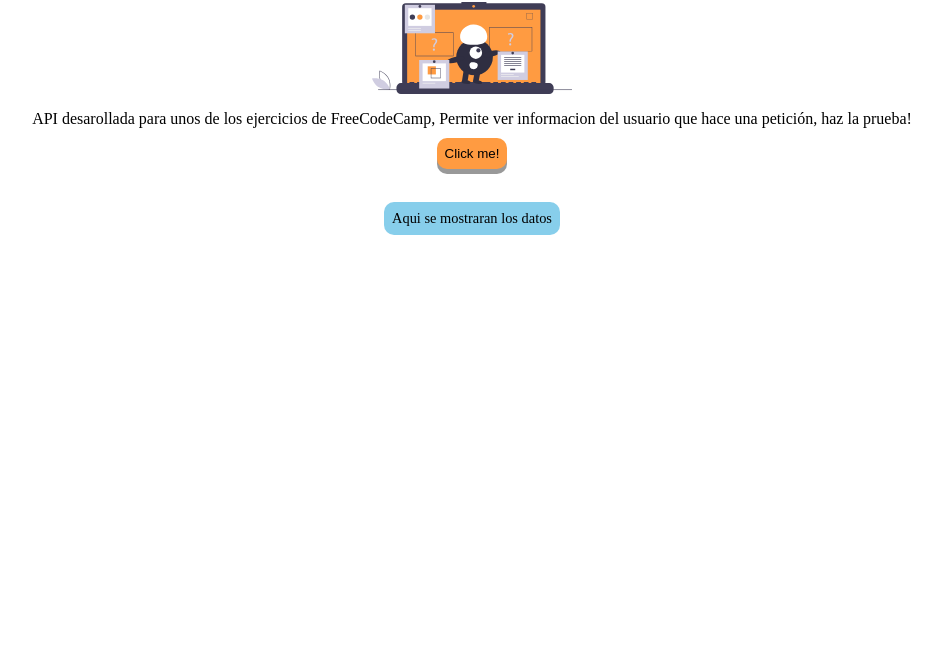
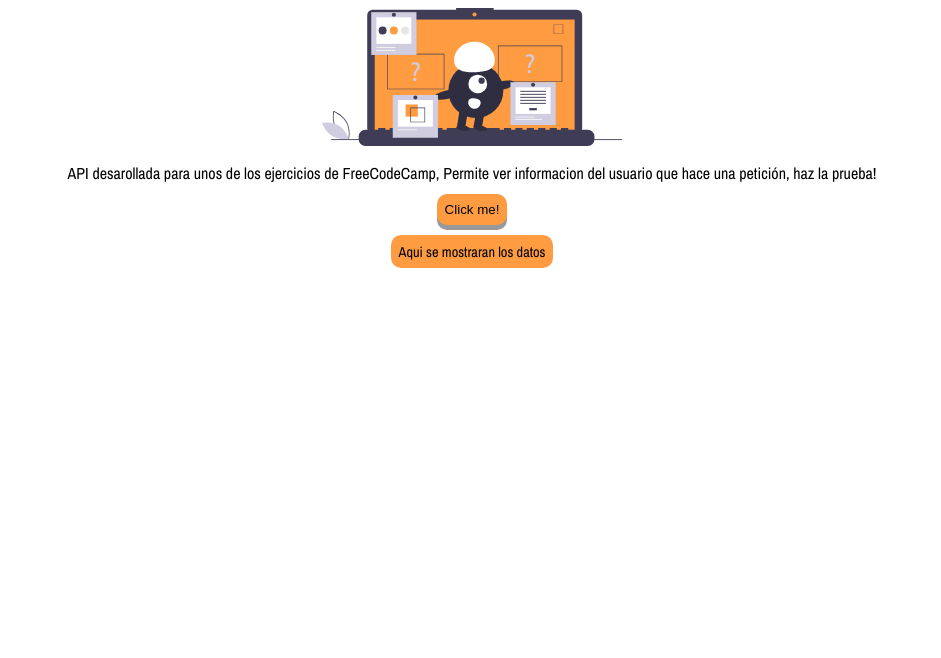
Before and after one commit to illich570/whoami-api, a website: page public/views/index.html in a window 1280 px wide. Shown: the part 69-727 px from the top of the page, without its empty margins (168-1109 px from the left). Drawn offline with nearby package versions, Linux system fonts and the light colour scheme.

Commit message:
[ADD] font added

```diff
--- a/public/css/index.css
+++ b/public/css/index.css
@@ -16,9 +16,10 @@ a{
 
 body{
   background: var(--bg-color);
+  font-family: 'Archivo Narrow', sans-serif;
 }
 img{
-  width: 200px;
+  width: 80%;
 }
 
 .header{
@@ -45,13 +46,14 @@ img{
 
 .container__card{
   font-size: 0.9rem;
-  background: skyblue;
+  background:var(--primary-color);
   display: flex;
   flex-direction: column;
   justify-content: center;
   align-items: center;
   padding: 0.5rem;
   border-radius: 10px;
+  line-height: 1.1rem;
 }
 
 .container__button{
@@ -96,7 +98,7 @@ img{
 
 @media only screen and (min-device-width: 426px){
 
-  .container__card{
-    margin-top: 1.5rem;
+  img{
+    max-width: 300px;
   }
 }
--- a/public/views/index.html
+++ b/public/views/index.html
@@ -8,6 +8,9 @@
   <link rel="icon" type="image/png" sizes="32x32" href="/assets/favicon-32x32.png">
   <link rel="icon" type="image/png" sizes="16x16" href="/assets/favicon-16x16.png">
   <link rel="manifest" href="/assets/site.webmanifest">
+  <link href="https://fonts.googleapis.com/css2?family=Archivo+Narrow&display=swap" rel="stylesheet">
+
+
   <script src="https://kit.fontawesome.com/35e9411073.js" crossorigin="anonymous"></script>
   <title>WhoAmI?</title>
 </head>
```
